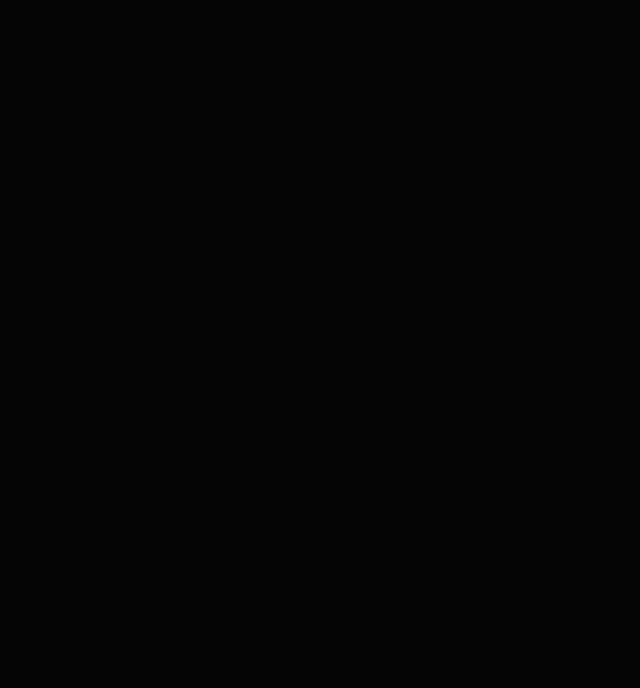
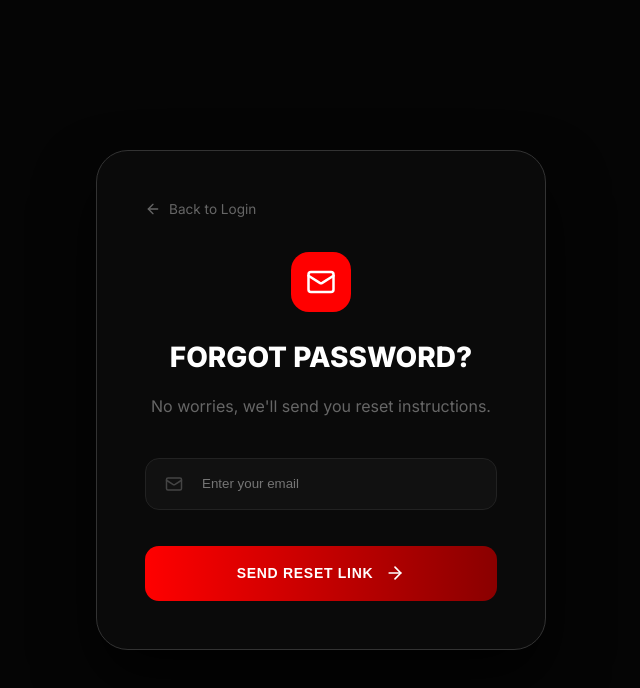
Before and after one commit to officialsachinthakur1-collab/Ecommerce, a React (Vite) app: page /forgot-password in a window 1280 px wide. Before the commit this address had no page. Shown: the top 688 px of the page, without its empty margins (319-959 px from the left). Built offline with nearby package versions, Linux system fonts and the light colour scheme.

Commit message:
feat: complete forgot password system

```diff
--- a/src/App.jsx
+++ b/src/App.jsx
@@ -20,6 +20,7 @@ import AdminOrders from './pages/admin/AdminOrders';
 import AdminReviews from './pages/admin/AdminReviews';
 import Login from './pages/Login';
 import ResetPassword from './pages/ResetPassword';
+import ForgotPassword from './pages/ForgotPassword';
 import { AuthProvider } from './context/AuthContext';
 import ProtectedRoute from './components/auth/ProtectedRoute';
 
@@ -58,6 +59,7 @@ function App() {
 
         {/* Login & Reset Routes */}
         <Route path="/login" element={<Login />} />
+        <Route path="/forgot-password" element={<ForgotPassword />} />
         <Route path="/reset-password" element={<ResetPassword />} />
       </Routes>
     </AuthProvider>
--- /dev/null
+++ b/src/pages/ForgotPassword.jsx
@@ -0,0 +1,131 @@
+import { useState } from 'react';
+import { useAuth } from '../context/AuthContext';
+import { motion } from 'framer-motion';
+import { Mail, ArrowRight, CheckCircle, AlertCircle, ArrowLeft } from 'lucide-react';
+import { Link } from 'react-router-dom';
+
+const ForgotPassword = () => {
+    const { forgotPassword } = useAuth();
+    const [email, setEmail] = useState('');
+    const [loading, setLoading] = useState(false);
+    const [error, setError] = useState('');
+    const [success, setSuccess] = useState(false);
+
+    const handleSubmit = async (e) => {
+        e.preventDefault();
+        setError('');
+        setLoading(true);
+
+        const res = await forgotPassword(email);
+
+        if (res.success) {
+            setSuccess(true);
+        } else {
+            setError(res.message || 'Failed to send reset link');
+        }
+        setLoading(false);
+    };
+
+    return (
+        <div style={{
+            minHeight: '100vh',
+            background: '#050505',
+            display: 'flex',
+            alignItems: 'center',
+            justifyContent: 'center',
+            padding: '2rem'
+        }}>
+            <motion.div
+                initial={{ opacity: 0, y: 20 }}
+                animate={{ opacity: 1, y: 0 }}
+                style={{
+                    width: '100%',
+                    maxWidth: '450px',
+                    background: '#0a0a0a',
+                    borderRadius: '32px',
+                    border: '1px solid #333',
+                    padding: '3rem',
+                    textAlign: 'center',
+                    boxShadow: '0 30px 60px rgba(0,0,0,0.8)'
+                }}
+            >
+                <Link to="/login" style={{ display: 'flex', alignItems: 'center', gap: '0.5rem', color: '#666', fontSize: '0.85rem', marginBottom: '2rem', textDecoration: 'none' }}>
+                    <ArrowLeft size={16} /> Back to Login
+                </Link>
+
+                {success ? (
+                    <motion.div
+                        initial={{ scale: 0.9, opacity: 0 }}
+                        animate={{ scale: 1, opacity: 1 }}
+                    >
+                        <div style={{
+                            width: '80px', height: '80px', background: 'rgba(74, 222, 128, 0.1)',
+                            borderRadius: '50%', display: 'flex', alignItems: 'center',
+                            justifyContent: 'center', margin: '0 auto 2rem'
+                        }}>
+                            <CheckCircle size={40} color="#4ade80" />
+                        </div>
+                        <h2 style={{ fontSize: '2rem', fontWeight: '900', marginBottom: '1rem' }}>SENT!</h2>
+                        <p style={{ color: '#666', marginBottom: '2rem' }}>
+                            If an account exists with that email, a reset link has been sent.
+                        </p>
+                        <Link to="/login" className="btn-primary" style={{ display: 'inline-block', padding: '1rem 2rem', borderRadius: '12px' }}>
+                            Return to Login
+                        </Link>
+                    </motion.div>
+                ) : (
+                    <>
+                        <div style={{
+                            width: '60px', height: '60px', background: 'var(--primary-red)',
+                            borderRadius: '18px', display: 'flex', alignItems: 'center',
+                            justifyContent: 'center', margin: '0 auto 1.5rem'
+                        }}>
+                            <Mail size={30} color="white" />
+                        </div>
+                        <h2 style={{ fontSize: '1.75rem', fontWeight: '900', marginBottom: '1rem' }}>FORGOT PASSWORD?</h2>
+                        <p style={{ color: '#666', marginBottom: '2.5rem' }}>
+                            No worries, we'll send you reset instructions.
+                        </p>
+
+                        {error && (
+                            <div style={{
+                                background: 'rgba(255,0,0,0.1)', color: 'var(--primary-red)',
+                                padding: '1rem', borderRadius: '12px', marginBottom: '2rem',
+                                fontSize: '0.85rem', display: 'flex', alignItems: 'center', gap: '0.5rem',
+                                border: '1px solid rgba(255,0,0,0.2)'
+                            }}>
+                                <AlertCircle size={16} />
+                                {error}
+                            </div>
+                        )}
+
+                        <form onSubmit={handleSubmit} style={{ display: 'flex', flexDirection: 'column', gap: '1.25rem' }}>
+                            <div style={{ position: 'relative' }}>
+                                <Mail size={18} style={{ position: 'absolute', left: '1.25rem', top: '50%', transform: 'translateY(-50%)', color: '#444' }} />
+                                <input
+                                    type="email"
+                                    placeholder="Enter your email"
+                                    required
+                                    value={email}
+                                    onChange={(e) => setEmail(e.target.value)}
+                                    style={{ width: '100%', padding: '1.1rem 1.1rem 1.1rem 3.5rem', background: '#111', border: '1px solid #222', borderRadius: '14px', color: 'white', outline: 'none' }}
+                                />
+                            </div>
+
+                            <button
+                                type="submit"
+                                disabled={loading}
+                                className="btn-primary"
+                                style={{ padding: '1.1rem', borderRadius: '14px', marginTop: '1rem', display: 'flex', alignItems: 'center', justifyContent: 'center', gap: '0.75rem' }}
+                            >
+                                {loading ? 'Sending...' : 'Send Reset Link'} <ArrowRight size={20} />
+                            </button>
+                        </form>
+                    </>
+                )}
+            </motion.div>
+        </div>
+    );
+};
+
+export default ForgotPassword;
--- a/src/pages/Login.jsx
+++ b/src/pages/Login.jsx
@@ -1,5 +1,5 @@
 import { useState } from 'react';
-import { useNavigate, useLocation } from 'react-router-dom';
+import { useNavigate, useLocation, Link } from 'react-router-dom';
 import { useAuth } from '../context/AuthContext';
 import { ArrowRight, Lock, Mail } from 'lucide-react';
 import { motion } from 'framer-motion';
@@ -119,6 +119,11 @@ const Login = () => {
                                 required
                             />
                         </div>
+                        <div style={{ textAlign: 'right', marginTop: '0.5rem' }}>
+                            <Link to="/forgot-password" style={{ fontSize: '0.75rem', color: 'var(--primary-red)', textDecoration: 'none' }}>
+                                Forgot Password?
+                            </Link>
+                        </div>
                     </div>
 
                     <button
```
